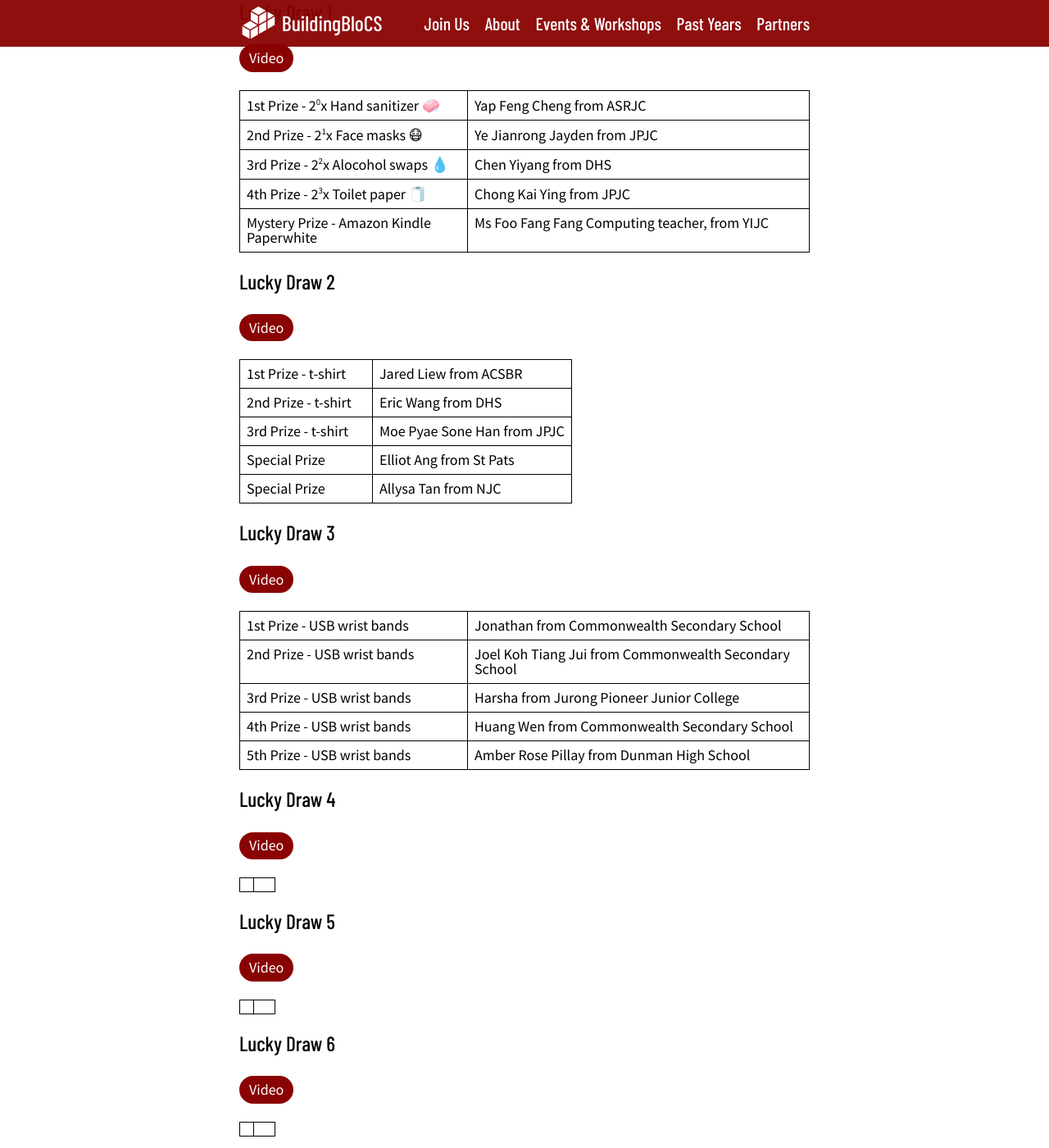
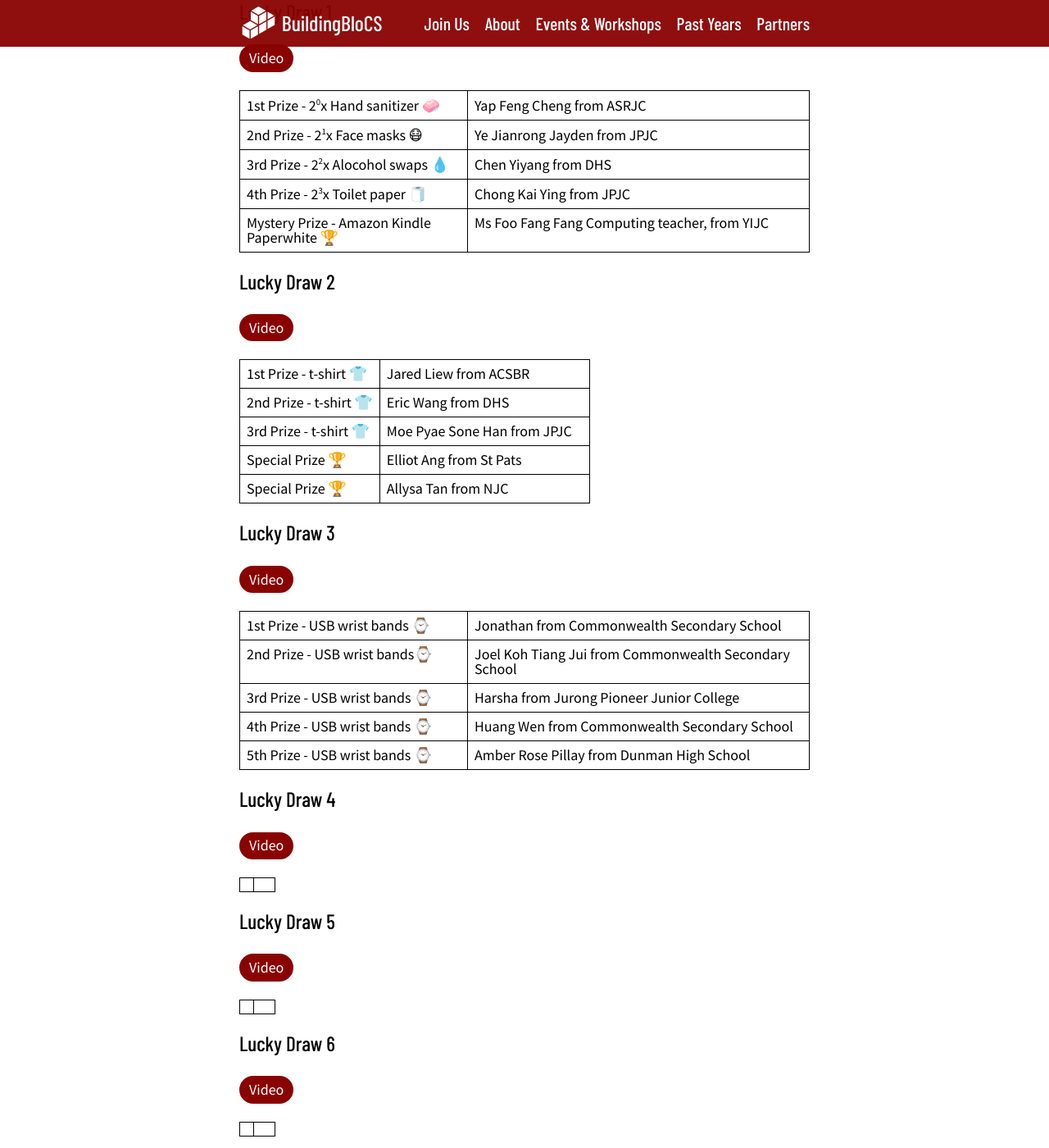
Before and after one commit to buildingblocs/2020, a Jekyll site: the page built from pre-event/luckydraw/index.md, in a window 1280 px wide and 1400 px high, scrolled down 671 px. Shown: the whole window at 82% size. Built offline with Jekyll 4.4.1, drawn with Linux system fonts in a browser that asks for light colours; some web fonts are replaced; our own code applies the rules of GitHub Pages for plain Markdown files.

Commit message:
beautified lucky draw

```diff
--- a/_data/awards.yml
+++ b/_data/awards.yml
@@ -8,33 +8,33 @@
     winner: Chen Yiyang from DHS
   - prize: 4th Prize - 2<sup>3</sup>x Toilet paper 🧻
     winner: Chong Kai Ying from JPJC
-  - prize: Mystery Prize - Amazon Kindle Paperwhite
+  - prize: Mystery Prize - Amazon Kindle Paperwhite 🏆
     winner: Ms Foo Fang Fang Computing teacher, from YIJC
 
 - week: 2
   awards:
-  - prize: 1st Prize - t-shirt
+  - prize: 1st Prize - t-shirt 👕
     winner: Jared Liew from ACSBR
-  - prize: 2nd Prize - t-shirt
+  - prize: 2nd Prize - t-shirt 👕
     winner: Eric Wang from DHS
-  - prize: 3rd Prize - t-shirt
+  - prize: 3rd Prize - t-shirt 👕
     winner: Moe Pyae Sone Han from JPJC
-  - prize: Special Prize
+  - prize: Special Prize 🏆
     winner: Elliot Ang from St Pats
-  - prize: Special Prize
+  - prize: Special Prize 🏆
     winner: Allysa Tan from NJC
 
 - week: 3
   awards:
-  - prize: 1st Prize - USB wrist bands
+  - prize: 1st Prize - USB wrist bands ⌚
     winner: Jonathan from Commonwealth Secondary School
-  - prize: 2nd Prize - USB wrist bands
+  - prize: 2nd Prize - USB wrist bands⌚
     winner: Joel Koh Tiang Jui from Commonwealth Secondary School
-  - prize: 3rd Prize - USB wrist bands
+  - prize: 3rd Prize - USB wrist bands ⌚
     winner: Harsha from Jurong Pioneer Junior College
-  - prize: 4th Prize - USB wrist bands
+  - prize: 4th Prize - USB wrist bands ⌚
     winner: Huang Wen from Commonwealth Secondary School
-  - prize: 5th Prize - USB wrist bands
+  - prize: 5th Prize - USB wrist bands ⌚
     winner: Amber Rose Pillay from Dunman High School
 
 - week: 4
```
